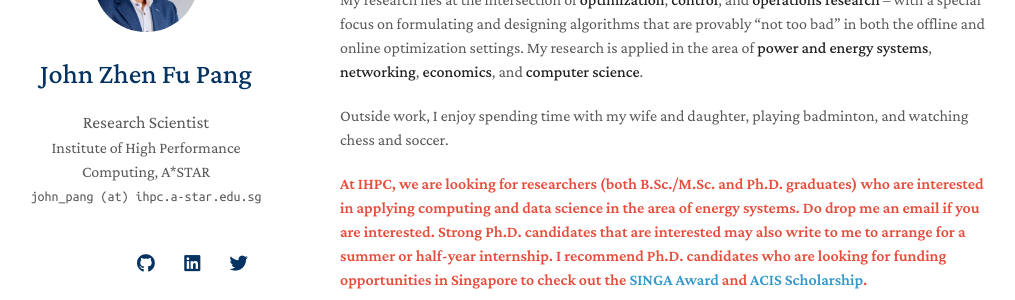
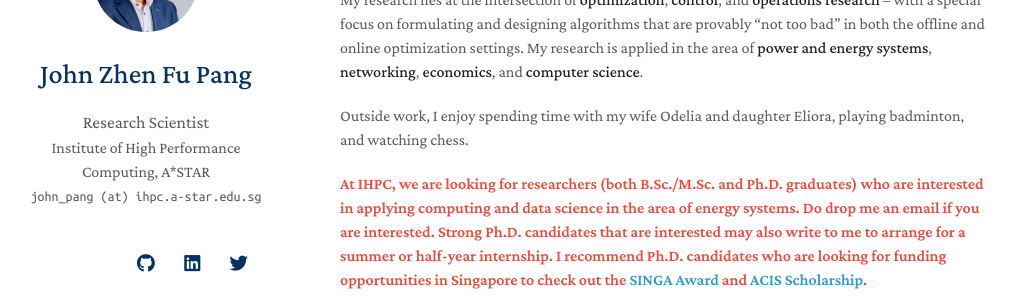
Before and after one commit to j-pang/j-pang.github.io, a Jekyll site: the page built from index.md, in a window 1280 px wide and 900 px high, scrolled down 320 px. Shown: the part 153-453 px from the top of the window, without its empty margins (130-1145 px from the left). Built offline with Jekyll 4.4.1, drawn with Linux system fonts in a browser that asks for light colours; nearby versions of some CDN libraries; a style sheet for code colours, icons or effects is not loaded; our own code applies the rules of GitHub Pages for plain Markdown files.

Commit message:
Update index.md

```diff
--- a/index.md
+++ b/index.md
@@ -10,7 +10,7 @@ I received my Ph.D. from [Caltech's Computing and Mathematical Sciences Program]
 
 My research lies at the intersection of **optimization**, **control**, and **operations research** -- with a special focus on formulating and designing algorithms that are provably "not too bad" in both the offline and online optimization settings. My research is applied in the area of **power and energy systems**, **networking**, **economics**, and **computer science**.
 
-Outside work, I enjoy spending time with my wife and daughter, playing badminton, and watching chess and soccer.
+Outside work, I enjoy spending time with my wife Odelia and daughter Eliora, playing badminton, and watching chess.
 
 <strong style="color:#e74d3c; font-weight:600"> At IHPC, we are looking for researchers (both B.Sc./M.Sc. and Ph.D. graduates) who are interested in applying computing and data science in the area of energy systems. Do drop me an email if you are interested. Strong Ph.D. candidates that are interested may also write to me to arrange for a summer or half-year internship. I recommend Ph.D. candidates who are looking for funding opportunities in Singapore to check out the [SINGA Award](https://www.a-star.edu.sg/Scholarships/for-graduate-studies/singapore-international-graduate-award-singa) and [ACIS Scholarship](https://www.a-star.edu.sg/Scholarships/for-graduate-studies/a-star-cis-scholarship). </strong>
 
```
